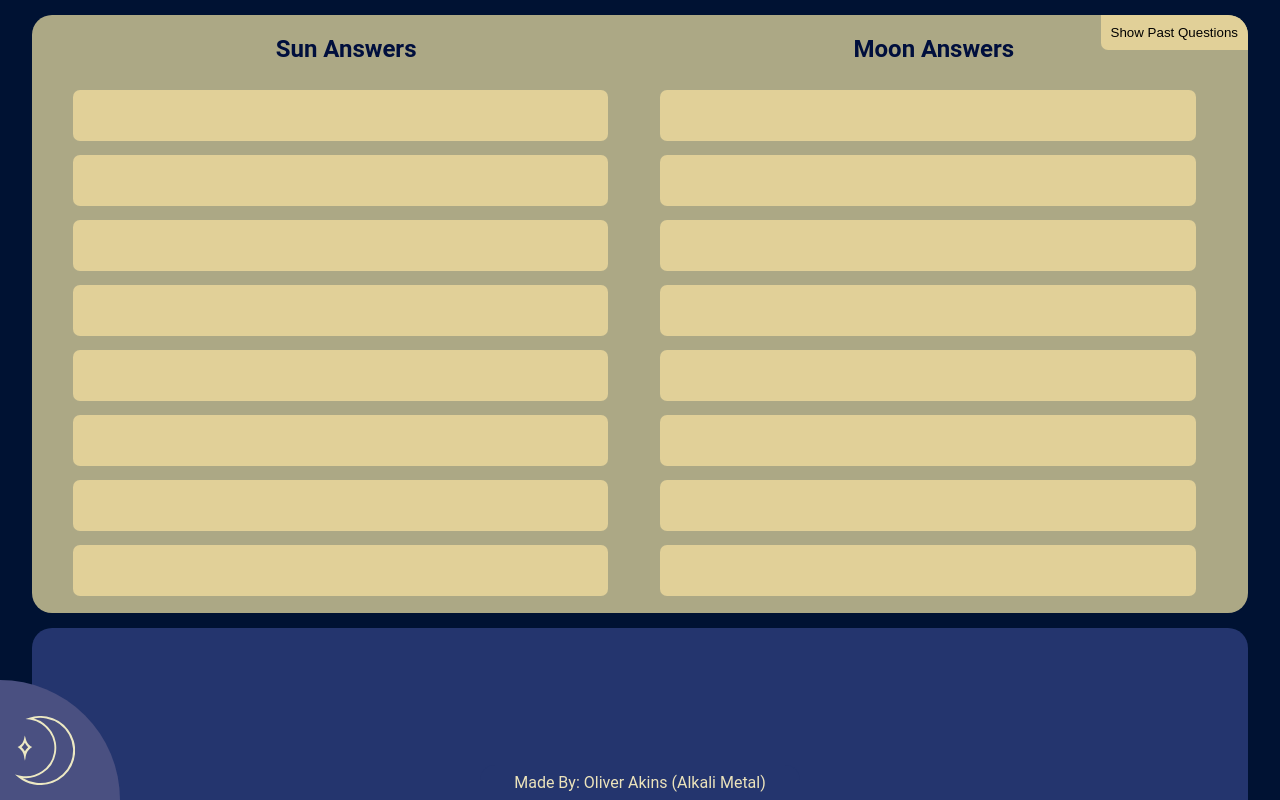
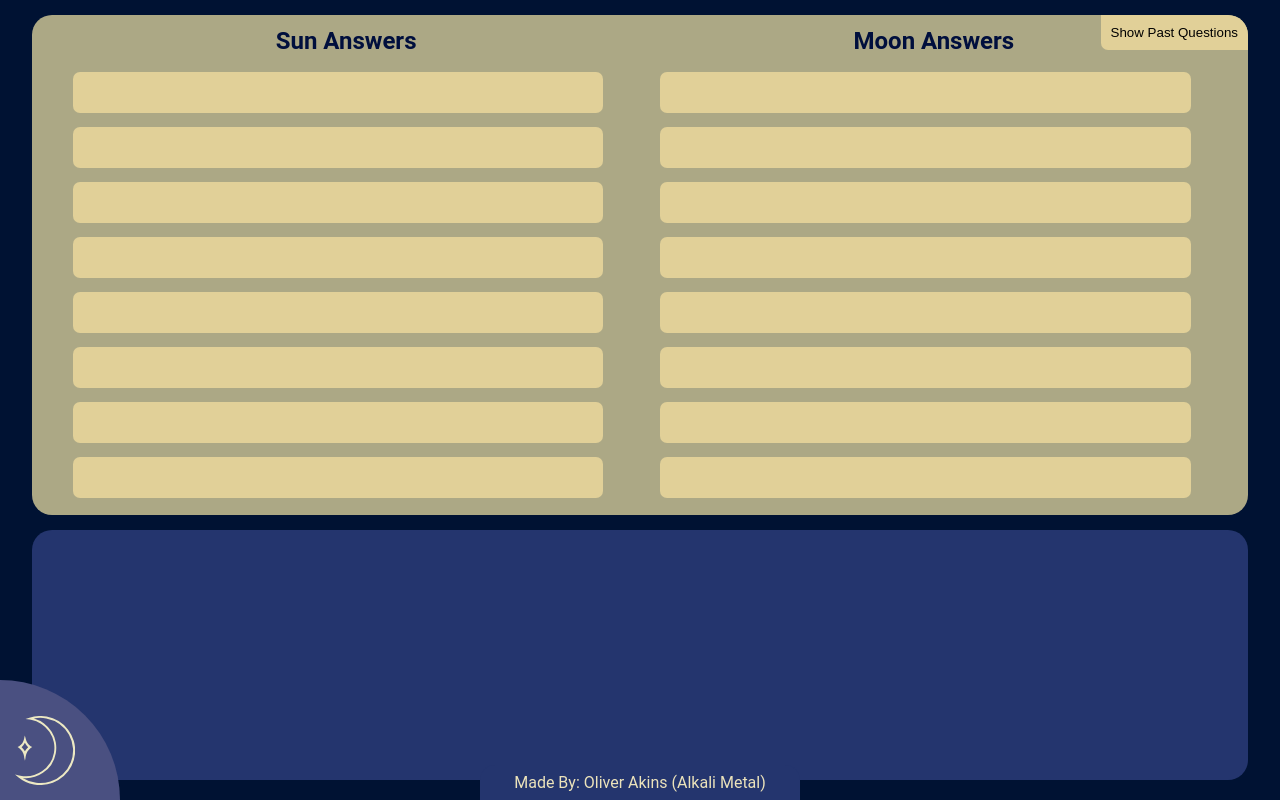
Before and after one commit to Oliver-Akins/Phantom-Ink-Online, a Vue app in the folder web/: page / in a window 1280 px wide. Built offline with nearby package versions, Linux system fonts and the light colour scheme.

Commit message:
Adjust styling to work with the grid to keep everything on screen.

```diff
--- a/web/src/components/GameBoard.vue
+++ b/web/src/components/GameBoard.vue
@@ -170,14 +170,19 @@ export default {
 	width: 95%;
 }
 
+h2 {
+	margin: 12px 0;
+}
+
 .team-container {
-	display: inline-block;
+	grid-template-rows: 50px 1fr;
+	display: grid;
 	width: 45%;
 }
 
 .answer-container {
+	justify-content: space-evenly;
 	flex-direction: column;
-	justify-content: stretch;
 	align-items: center;
 	display: flex;
 }
@@ -220,12 +225,12 @@ input[type="text"] {
 	border-radius: 7px;
 	border-width: 2px;
 	font-size: larger;
-	padding: 12px;
 	outline: none;
 	margin: 7px 0;
+	padding: 7px;
 	width: 90%;
 }
-input[type="text"]:active, input[type="text"]:focus {
+input[type="text"]:focus {
 	border-color: var(--board-background-text);
 }
 input[type="text"].team-answer {
```
